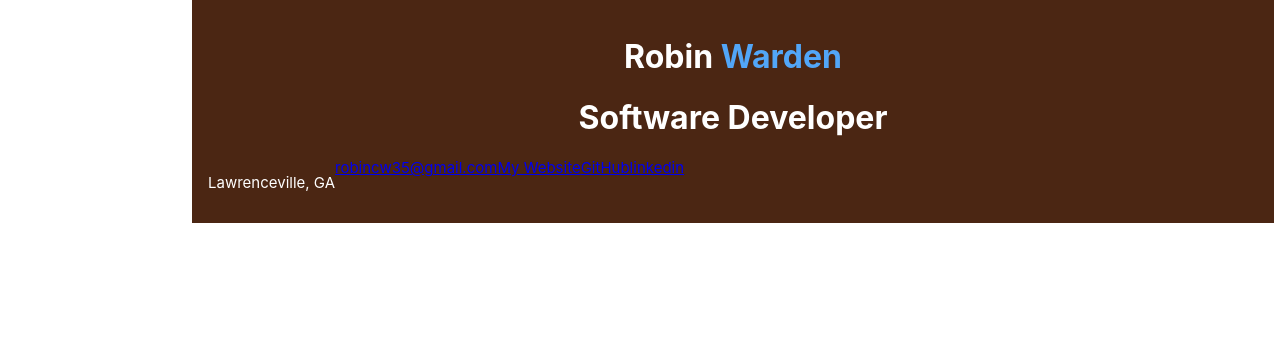
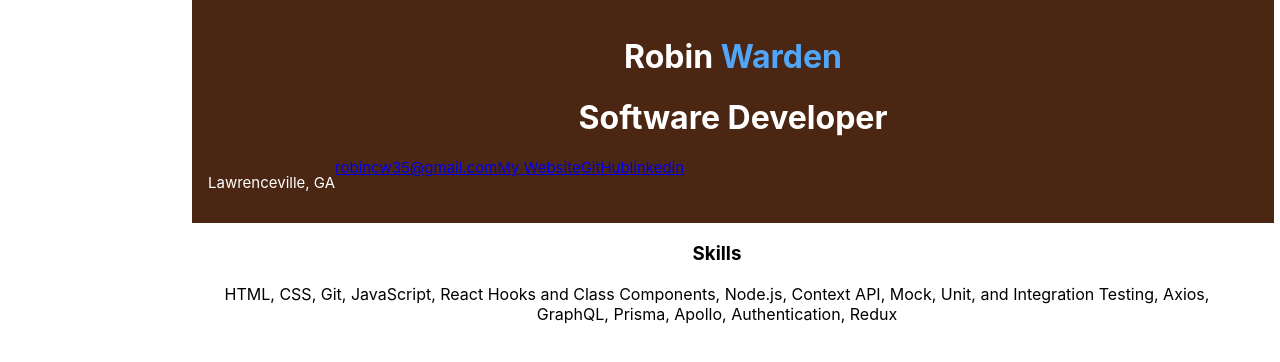
Before and after one commit to Code4Blessings/Coding-Resume, a React (Create React App) app: page / in a window 1280 px wide. Shown: the top 362 px of the page. Built offline with nearby package versions, Linux system fonts and the light colour scheme.

Commit message:
Added node-sass dev dependency

```diff
--- a/package.json
+++ b/package.json
@@ -30,5 +30,8 @@
       "last 1 firefox version",
       "last 1 safari version"
     ]
+  },
+  "devDependencies": {
+    "node-sass": "^4.14.1"
   }
 }
--- a/src/components/Skills.js
+++ b/src/components/Skills.js
@@ -4,9 +4,11 @@ const Skills = () => {
     return (
         <div className="skills-container">
             <div className="section-title">
-
+                <h3>Skills</h3>
             </div>
-
+            <div className="section-list">
+                HTML, CSS, Git, JavaScript, React Hooks and Class Components, Node.js, Context API, Mock, Unit, and Integration Testing, Axios, GraphQL, Prisma, Apollo, Authentication, Redux
+            </div>
         </div>
     );
 };
```
Also changed, not shown: 1 other file (tests, documents, lock files or other folders).
